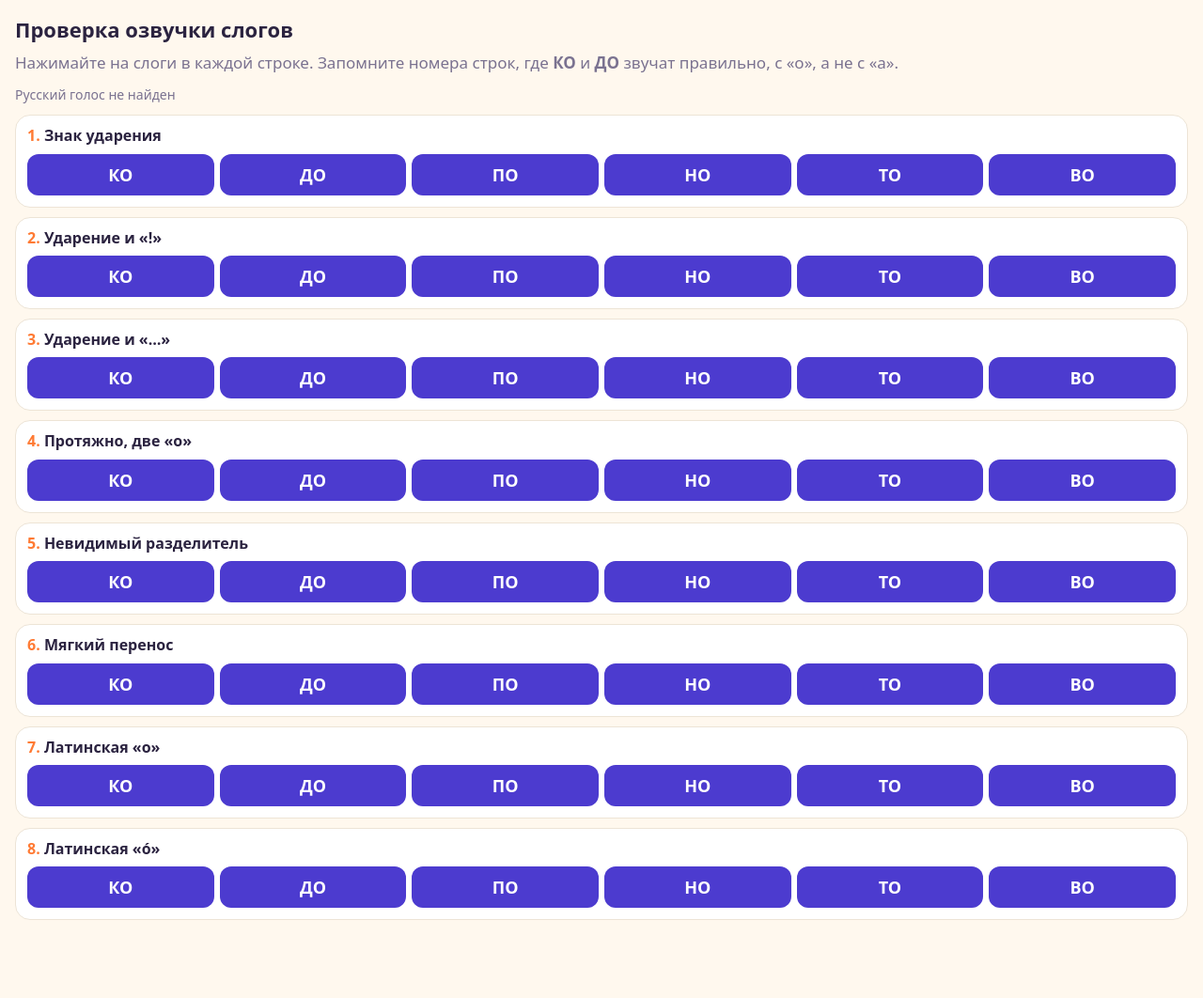
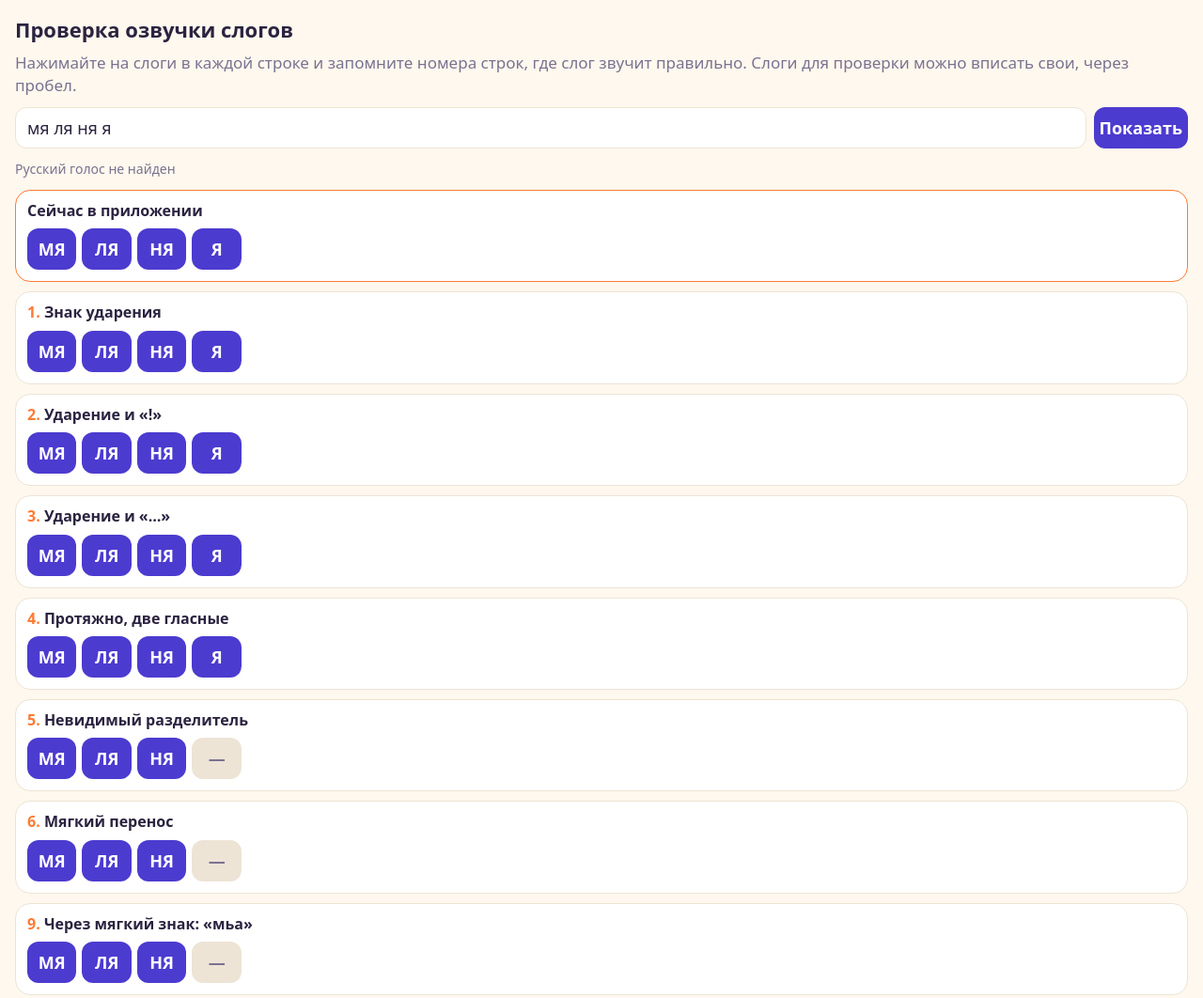
Before and after one commit to hewabive/prochitaika, a website: page public/voice-test.html in a window 1280 px wide. Shown: the top 1062 px of the page at 94% size. Before the commit the page ends 1005 px from the top, so only its background shows below. Drawn offline with Linux system fonts and the light colour scheme.

Commit message:
Страница проверки озвучки: свои слоги и варианты для мягких гласных
Слоги для проверки теперь вписываются в поле (по умолчанию мя, ля, ня, я).
Верхняя строка показывает, как слог звучит в приложении сейчас. Добавлены
варианты «через мягкий знак» (мья → мьа) для я, ё, ю, е.

Co-Authored-By: Claude Opus 5.5 <noreply@anthropic.com>

```diff
--- a/public/voice-test.html
+++ b/public/voice-test.html
@@ -5,55 +5,110 @@
   <meta name="viewport" content="width=device-width, initial-scale=1">
   <title>Проверка озвучки</title>
   <style>
-    :root { --bg: #FFF8EE; --ink: #2B2340; --muted: #7A7290; --card: #FFFFFF; --line: #EDE4D6; --accent: #FF7A33; }
+    :root { --bg: #FFF8EE; --ink: #2B2340; --muted: #7A7290; --card: #FFFFFF; --line: #EDE4D6; --accent: #FF7A33; --btn: #4C3BCF; }
     * { box-sizing: border-box; }
     body { margin: 0; padding: 16px; background: var(--bg); color: var(--ink); font: 17px/1.4 system-ui, sans-serif; }
     h1 { font-size: 22px; margin: 0 0 8px; }
     p { margin: 0 0 12px; color: var(--muted); }
+    form { display: flex; gap: 8px; margin-bottom: 12px; }
+    input { flex: 1; min-width: 0; font: 18px system-ui, sans-serif; padding: 8px 12px; border: 1px solid var(--line); border-radius: 12px; background: var(--card); color: var(--ink); }
     .row { background: var(--card); border: 1px solid var(--line); border-radius: 16px; padding: 10px 12px 12px; margin-bottom: 10px; }
+    .row--now { border-color: var(--accent); }
     .row h2 { font-size: 16px; margin: 0 0 8px; }
     .row h2 b { color: var(--accent); }
-    .cells { display: grid; grid-template-columns: repeat(6, 1fr); gap: 6px; }
-    button { font: 700 18px system-ui, sans-serif; padding: 10px 0; border: 0; border-radius: 12px; background: #4C3BCF; color: #fff; }
+    .cells { display: grid; grid-template-columns: repeat(auto-fill, minmax(52px, 1fr)); gap: 6px; }
+    button { font: 700 18px system-ui, sans-serif; padding: 10px 6px; border: 0; border-radius: 12px; background: var(--btn); color: #fff; }
     button:active { background: var(--accent); }
+    button:disabled { background: var(--line); color: var(--muted); }
     #voice { font-size: 14px; }
   </style>
 </head>
 <body>
   <h1>Проверка озвучки слогов</h1>
-  <p>Нажимайте на слоги в каждой строке. Запомните номера строк, где <b>КО</b> и <b>ДО</b> звучат правильно, с «о», а не с «а».</p>
+  <p>Нажимайте на слоги в каждой строке и запомните номера строк, где слог звучит правильно. Слоги для проверки можно вписать свои, через пробел.</p>
+  <form id="form">
+    <input id="input" autocomplete="off" autocapitalize="none" spellcheck="false" aria-label="Слоги для проверки">
+    <button type="submit">Показать</button>
+  </form>
   <p id="voice"></p>
   <div id="rows"></div>
 
   <script type="module">
     import { speak } from './js/tts.js';
+    import { forSpeech } from './js/split.js';
 
-    const SYLLABLES = ['ко', 'до', 'по', 'но', 'то', 'во'];
-    const ACUTE = '́';
+    const DEFAULT = 'мя ля ня я';
+    const ch = (code) => String.fromCharCode(code);
+    const ACUTE = ch(0x301);
+    const ZWNJ = ch(0x200C);
+    const SHY = ch(0xAD);
+    const LATIN = { 'о': 'o', 'а': 'a', 'е': 'e' };
+    const LATIN_ACUTE = { 'о': ch(0xF3), 'а': ch(0xE1), 'е': ch(0xE9) };
+    const SOFT = { 'я': 'ьа', 'ё': 'ьо', 'ю': 'ьу', 'е': 'ьэ' };
+
+    // Разбивает слог на согласные до гласной, гласную и остаток: «мяч» → м, я, ч.
+    function parse(syllable) {
+      const i = [...syllable].findIndex((letter) => 'аеёиоуыэюя'.includes(letter));
+      if (i < 0) return null;
+      const letters = [...syllable];
+      return { head: letters.slice(0, i).join(''), vowel: letters[i], tail: letters.slice(i + 1).join('') };
+    }
+
+    // Каждый вариант возвращает текст для синтезатора или null, если к этому слогу не подходит.
     const VARIANTS = [
-      ['Знак ударения', (s) => s + ACUTE],
-      ['Ударение и «!»', (s) => s + ACUTE + '!'],
-      ['Ударение и «…»', (s) => s + ACUTE + '…'],
-      ['Протяжно, две «о»', (s) => s + 'о'],
-      ['Невидимый разделитель', (s) => s[0] + '‌' + s[1]],
-      ['Мягкий перенос', (s) => s[0] + '­' + s[1]],
-      ['Латинская «o»', (s) => s[0] + 'o'],
-      ['Латинская «ó»', (s) => s[0] + 'ó'],
+      ['Знак ударения', ({ head, vowel, tail }) => head + vowel + ACUTE + tail],
+      ['Ударение и «!»', ({ head, vowel, tail }) => head + vowel + ACUTE + tail + '!'],
+      ['Ударение и «…»', ({ head, vowel, tail }) => head + vowel + ACUTE + tail + '…'],
+      ['Протяжно, две гласные', ({ head, vowel, tail }) => head + vowel + vowel + tail],
+      ['Невидимый разделитель', ({ head, vowel, tail }) => head && head + ZWNJ + vowel + tail],
+      ['Мягкий перенос', ({ head, vowel, tail }) => head && head + SHY + vowel + tail],
+      ['Латинская буква', ({ head, vowel, tail }) => LATIN[vowel] && head + LATIN[vowel] + tail],
+      ['Латинская буква с ударением', ({ head, vowel, tail }) => LATIN_ACUTE[vowel] && head + LATIN_ACUTE[vowel] + tail],
+      ['Через мягкий знак: «мьа»', ({ head, vowel, tail }) => head && SOFT[vowel] && head + SOFT[vowel] + tail],
+      ['Через мягкий знак с ударением', ({ head, vowel, tail }) => head && SOFT[vowel] && head + SOFT[vowel] + ACUTE + tail],
     ];
 
-    document.getElementById('rows').replaceChildren(...VARIANTS.map(([title, make], i) => {
-      const row = document.createElement('section');
-      row.className = 'row';
-      row.innerHTML = `<h2><b>${i + 1}.</b> ${title}</h2><div class="cells"></div>`;
-      row.querySelector('.cells').replaceChildren(...SYLLABLES.map((syllable) => {
-        const button = document.createElement('button');
-        button.type = 'button';
-        button.textContent = syllable.toUpperCase();
-        button.addEventListener('click', () => speak(make(syllable), { rate: 0.7 }));
-        return button;
-      }));
-      return row;
-    }));
+    function button(label, text) {
+      const element = document.createElement('button');
+      element.type = 'button';
+      element.textContent = label;
+      if (text) element.addEventListener('click', () => speak(text, { rate: 0.7 }));
+      else element.disabled = true;
+      return element;
+    }
+
+    function row(title, syllables, make, extraClass = '') {
+      const section = document.createElement('section');
+      section.className = 'row ' + extraClass;
+      section.innerHTML = `<h2>${title}</h2><div class="cells"></div>`;
+      const texts = syllables.map((syllable) => {
+        const parts = parse(syllable);
+        return parts ? make(syllable, parts) : null;
+      });
+      if (!texts.some(Boolean)) return null; // способ не подходит ни к одному слогу
+      section.querySelector('.cells').replaceChildren(
+        ...texts.map((text, i) => button(text ? syllables[i].toUpperCase() : '—', text)),
+      );
+      return section;
+    }
+
+    function render(value) {
+      const syllables = value.toLowerCase().split(/[\s,.;-]+/).filter(Boolean).slice(0, 8);
+      document.getElementById('rows').replaceChildren(...[
+        row('Сейчас в приложении', syllables, (syllable) => forSpeech(syllable), 'row--now'),
+        ...VARIANTS.map(([title, make], i) => row(`<b>${i + 1}.</b> ${title}`, syllables, (_, parts) => make(parts))),
+      ].filter(Boolean));
+    }
+
+    const input = document.getElementById('input');
+    input.value = decodeURIComponent(location.hash.slice(1)) || DEFAULT;
+    render(input.value);
+    document.getElementById('form').addEventListener('submit', (event) => {
+      event.preventDefault();
+      input.blur();
+      history.replaceState(null, '', '#' + encodeURIComponent(input.value.trim()));
+      render(input.value);
+    });
 
     const showVoice = () => {
       const russian = speechSynthesis.getVoices().filter((v) => /^ru/i.test(v.lang));
```
